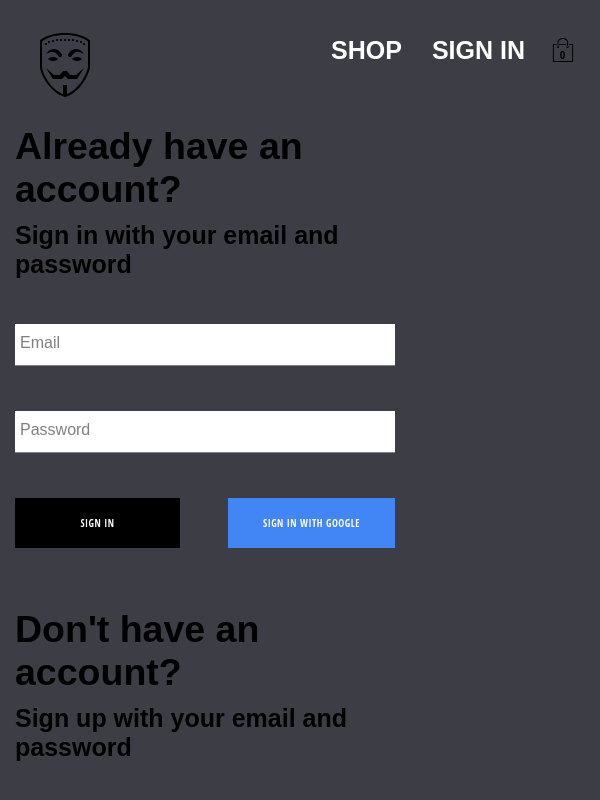
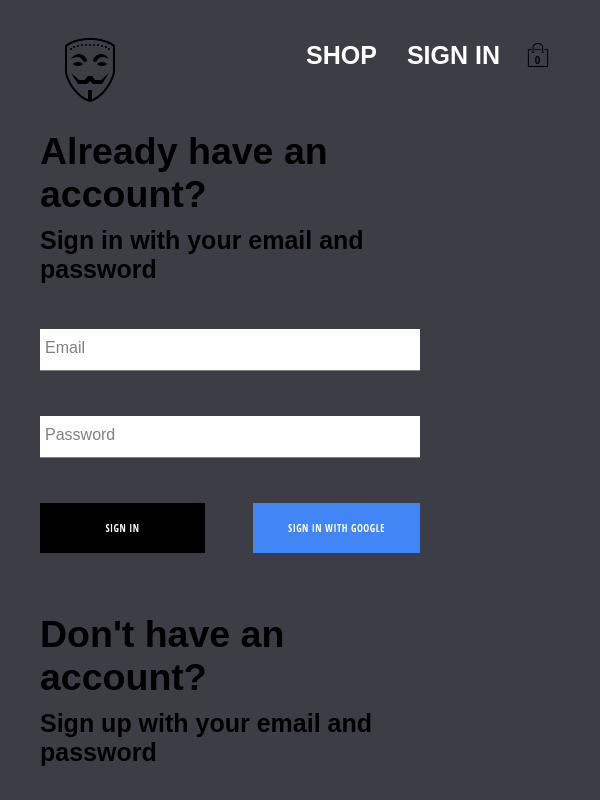
Before and after one commit to mohlade/strnge-clothing, a React (Create React App) app: page /auth in a window 600 px wide. Shown: the top 800 px of the page. Built offline with nearby package versions, Linux system fonts and the light colour scheme; no server answers; the database is empty; a web font is replaced by a local one.

Commit message:
made a minor adjustments

```diff
--- a/src/index.scss
+++ b/src/index.scss
@@ -5,17 +5,12 @@ body {
   font-size: 25px;
   font-weight: bold;
   background-color: #3d3d46;
-    -webkit-font-smoothing: antialiased;
+  -webkit-font-smoothing: antialiased;
   -moz-osx-font-smoothing: grayscale;
-
-  @media screen and (min-width: 600px) {
+  @media (min-width: 600px) {
     .column {
       width: 50%;
     }
-  }
-
-  @media screen and (max-width: 600px) {
-    padding: 15px;
   }
 }
 
@@ -32,3 +27,11 @@ a{
  *{
   box-sizing: border-box;
  }
+
+ @media (min-width: 600px) {
+
+  .column {
+    width: 50%;
+  }
+
+}
```
Also changed, not shown: 1 other file (tests, documents, lock files or other folders).
